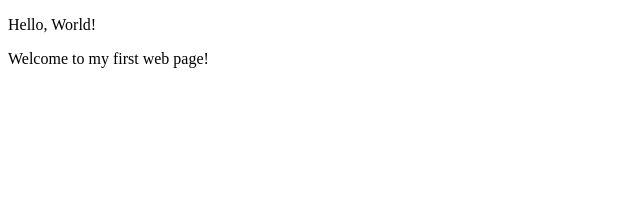
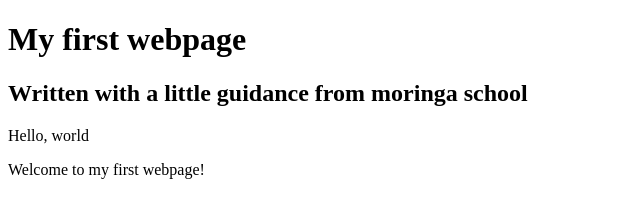
Before and after one commit to nishanj/my-first-webpage, a plain HTML site: page my-first-webpage.html in a window 1280 px wide. Shown: the whole page, without its empty margins (0-640 px from the left). Drawn offline with Linux system fonts and the light colour scheme.

Commit message:
add header block element

```diff
--- a/my-first-webpage.html
+++ b/my-first-webpage.html
@@ -4,8 +4,10 @@
   <title> My First Webpage</title>
 </head>
 </body>
-<p>Hello, World!</p>
-<p>Welcome to my first web page!</p>
+<h1> My first webpage</h1>
+<h2>Written with a little guidance from moringa school</h2>
 
+<p>Hello, world</p>
+<p>Welcome to my first webpage!</p>
 </body>
 </html>
```
